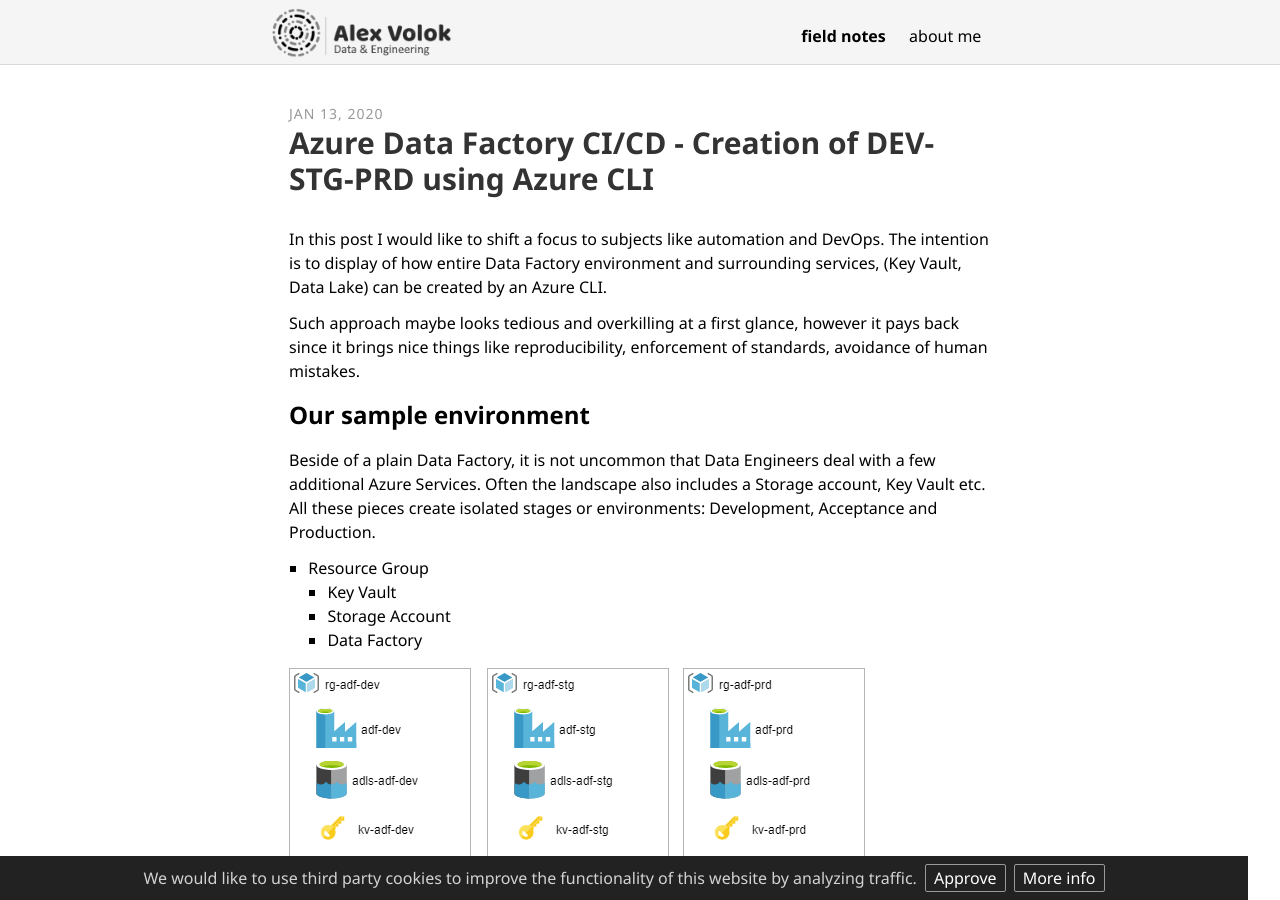
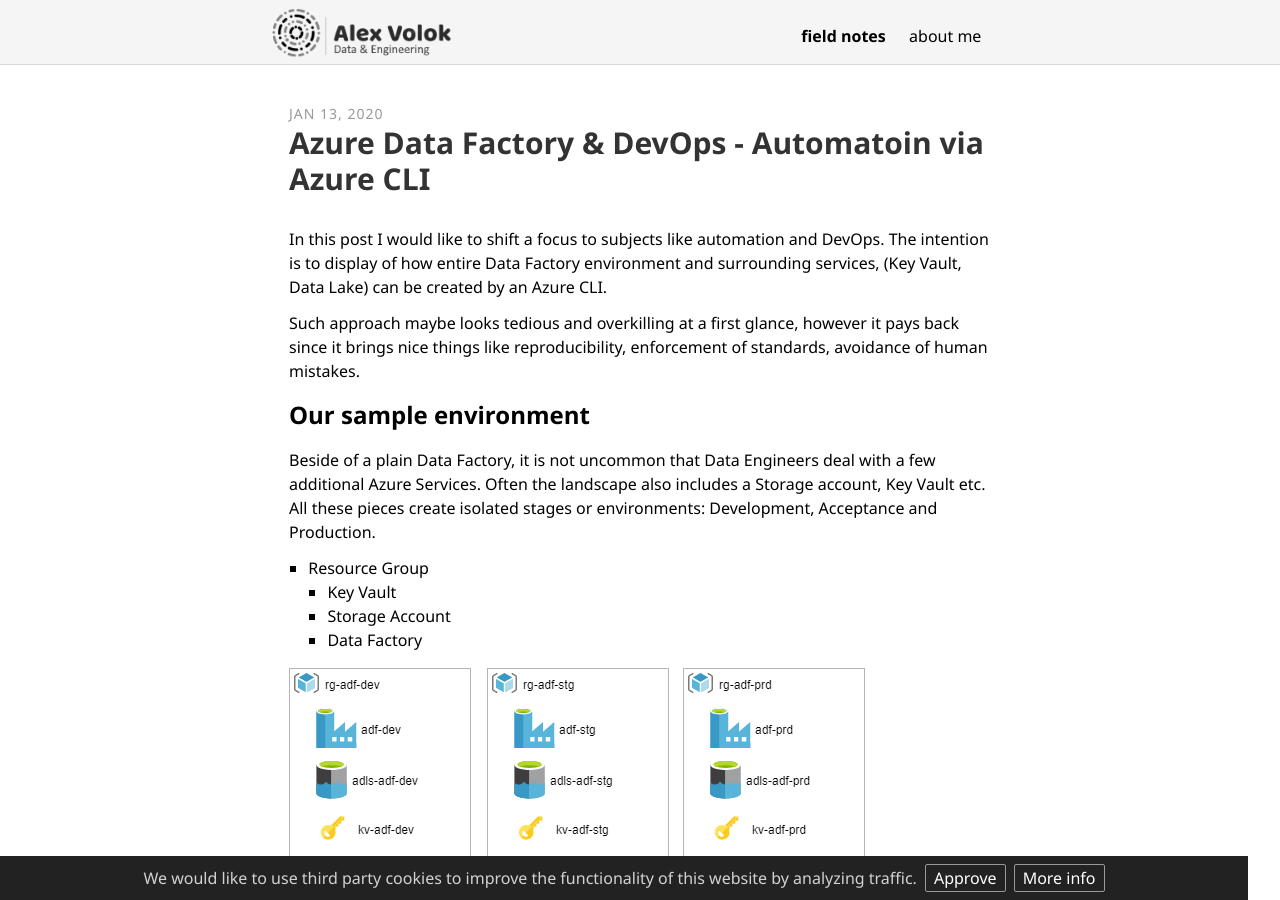
Before and after one commit to alexvolok/alexvolok.github.io, a Jekyll site: the page built from _posts/2020-01-13-adf-devops-generate-az-cli.md, in a window 1280 px wide and 900 px high. Built offline with Jekyll 4.4.1, drawn with Linux system fonts in a browser that asks for light colours; some web fonts are replaced.

Commit message:
changed title

```diff
--- a/_posts/2020-01-13-adf-devops-generate-az-cli.md
+++ b/_posts/2020-01-13-adf-devops-generate-az-cli.md
@@ -1,9 +1,9 @@
 ---
 layout: post
-title: Azure Data Factory CI/CD - Creation of DEV-STG-PRD using Azure CLI
-description: Azure Data Factory CI/CD - DEV-STG-PRD by Azure CLI
+title: Azure Data Factory & DevOps - Automatoin via Azure CLI
+description: Azure Data Factory & DevOps - Automatoin via Azure CLI
 comments: true
-keywords: Azure Data Factory CI/CD - DEV-STG-PRD by Azure CLI
+keywords: Azure Data Factory & DevOps - Automatoin via Azure CLI
 tags: [Azure]
 category: Dev
 published: true
```
